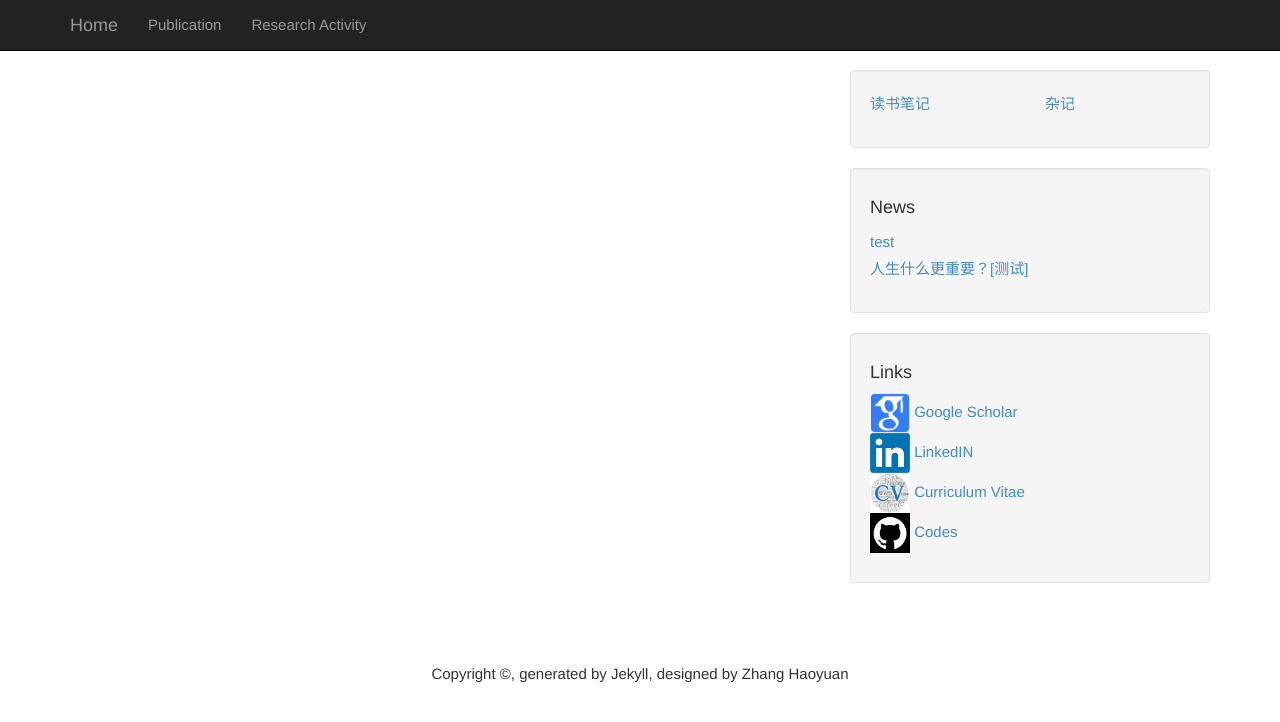
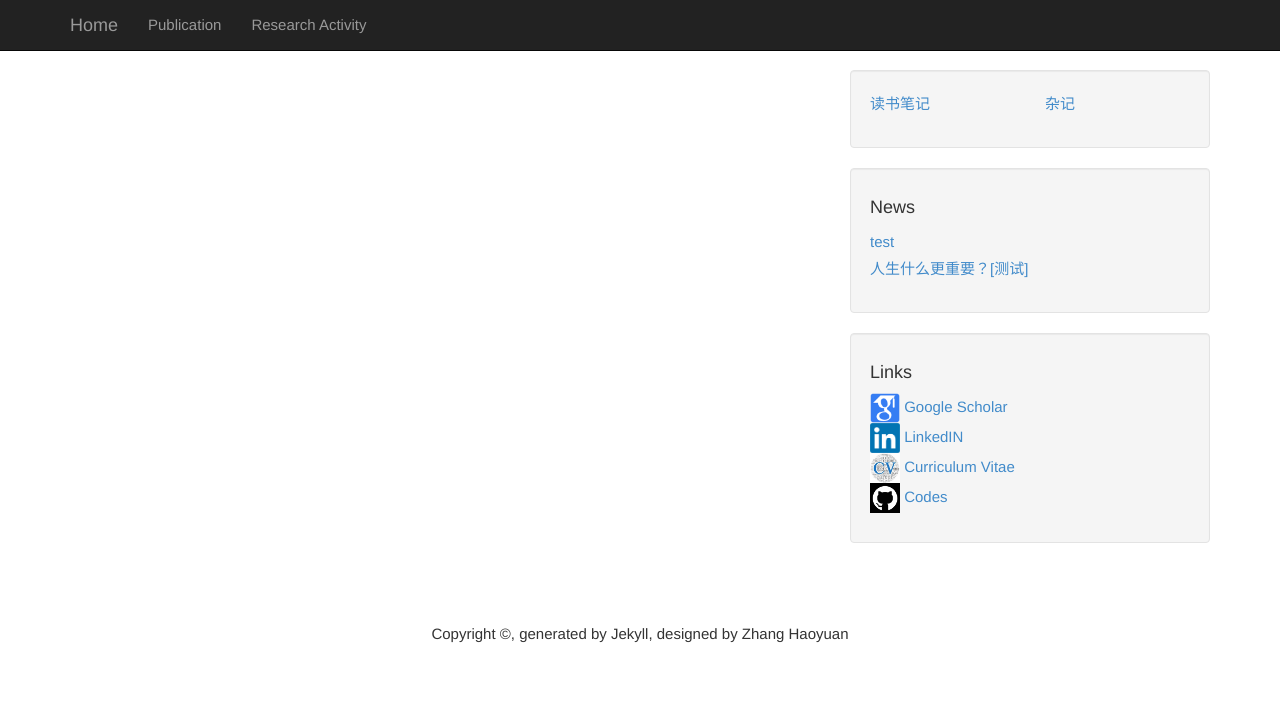
Before and after one commit to july0905/haoyuanzhang1990.github.io, a Jekyll site: the page built from pub.md, in a window 1280 px wide. Shown: the top 722 px of the page. Built offline with Jekyll 4.4.1, drawn with Linux system fonts in a browser that asks for light colours.

Commit message:
Update friend_links.html

```diff
--- a/_includes/friend_links.html
+++ b/_includes/friend_links.html
@@ -1,28 +1,28 @@
             <ul class="list-unstyled">
               <li>
 
-                    <img src="google.png" height="40" width="40">
+                    <img src="google.png" height="30" width="30">
                     <a href="https://scholar.google.co.uk/citations?user=gc4d914AAAAJ&hl=en">
                     Google Scholar
                     </a>
               </li>
 
               <li>
-                    <img src="linkedin.png" height="40" width="40">
+                    <img src="linkedin.png" height="30" width="30">
                     <a href="https://www.linkedin.com/in/haoyuan-zhang-b4541492/?trk=hp-identity-photo">
                       LinkedIN
                     </a>
               </li>
 
               <li>
-                   <img src="cv.jpeg" height="40" width="40">
+                   <img src="cv.jpeg" height="30" width="30">
                 <a href="" target="_blank">
                   Curriculum Vitae
                 </a>
               </li>
 
               <li>
-                   <img src="code.png" height="40" width="40">
+                   <img src="code.png" height="30" width="30">
                 <a href="" target="_blank">
                   Codes
                 </a>
```
